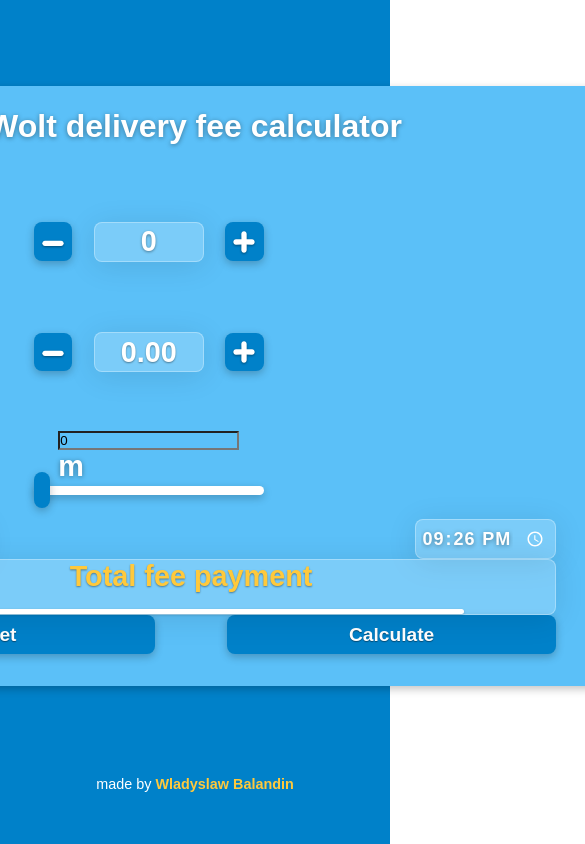
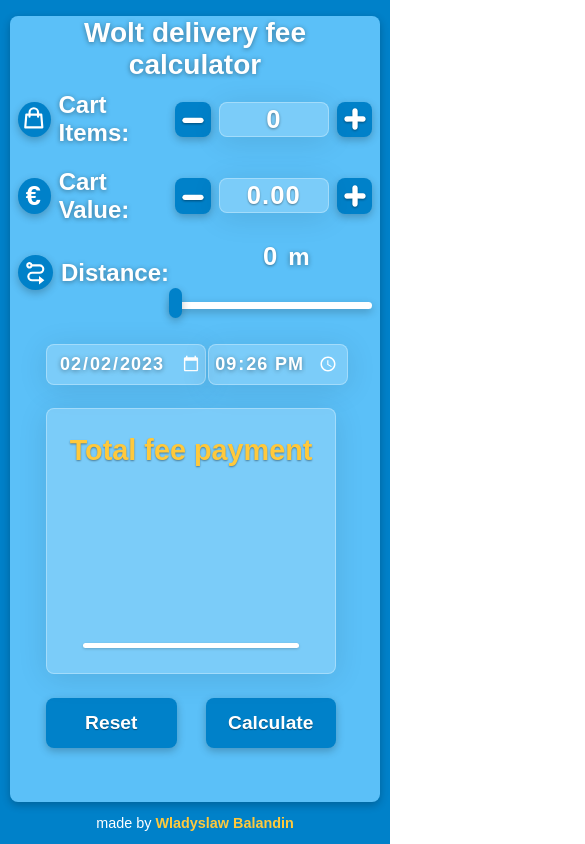
Before and after one commit to Double-w-B/WOLT_assignment-REACT-TS, a React (Create React App) app: page / in a window 390 px wide. Shown: the top 844 px of the page, 585 px wide, since content can reach past the window. Built offline with nearby package versions, Linux system fonts and the light colour scheme; a web font is replaced by a local one.

Commit message:
added media queries to make the project responsive

```diff
--- a/public/index.html
+++ b/public/index.html
@@ -24,7 +24,7 @@
       work correctly both with client-side routing and a non-root public URL.
       Learn how to configure a non-root public URL by running `npm run build`.
     -->
-    <title>React App</title>
+    <title>Wolt Delivery Fee Calculator</title>
   </head>
   <body>
     <noscript>You need to enable JavaScript to run this app.</noscript>
--- a/src/App.style.tsx
+++ b/src/App.style.tsx
@@ -3,17 +3,39 @@
 export const Title = styled.h1`
   grid-column: 1/-1;
   grid-row: 1/2;
-  display: flex;
-  align-items: center;
+  display: grid;
+  place-items: center;
+  text-align: center;
+  padding: 0 0.5rem;
   font-weight: 700;
   color: var(--white-clr);
-  display: grid;
-  place-items: center;
   text-shadow: 0px 1px 5px rgba(0, 0, 0, 0.4);
+
+  @media screen and (max-width: 650px) {
+    font-size: 28px;
+  }
 `;
 
 export const ValuesSection = styled.section`
   grid-column: 1/8;
   grid-row: 2/3;
   padding: 0 0.5rem 0 1rem;
+
+  @media screen and (max-width: 900px) {
+    padding: 0 1rem 0 0.5rem;
+  }
+
+  @media screen and (max-width: 768px) {
+    grid-column: 1/-1;
+    grid-row: 2/3;
+    padding: 0 2rem;
+  }
+
+  @media screen and (max-width: 650px) {
+    padding: 0 1rem 0 0.5rem;
+  }
+
+  @media screen and (max-width: 550px) {
+    padding: 0 0.5rem 0 0;
+  }
 `;
--- a/src/components/CartItems/CartItems.style.tsx
+++ b/src/components/CartItems/CartItems.style.tsx
@@ -5,7 +5,7 @@
   height: calc(100% / 3);
   display: flex;
   flex-direction: column;
-  justify-content: center;
+  padding-top: 2rem;
 
   p {
     order: 1;
@@ -13,12 +13,14 @@
     font-weight: bold;
     display: flex;
     align-items: center;
+    margin-bottom: 1.5rem;
     color: var(--white-clr);
     text-shadow: 0px 1px 5px rgba(0, 0, 0, 0.4);
 
     span {
       width: 2.5rem;
       height: 2.5rem;
+      font-size: 1.8rem;
       display: grid;
       place-items: center;
       margin: 0 0.5rem;
@@ -51,15 +53,13 @@
 
     input {
       width: 110px;
-      height: 2.5rem;
+      height: 40px;
       font-size: 1.8rem;
       font-weight: bold;
       text-align: center;
       border-radius: 0.5rem;
-
       outline: none;
       color: var(--white-clr);
-
       background-color: rgba(255, 255, 255, 0.2);
       box-shadow: 0 4px 30px rgba(0, 0, 0, 0.1);
       backdrop-filter: blur(0.3px);
@@ -92,7 +92,63 @@
         font-size: 2rem;
         cursor: pointer;
         color: var(--white-clr);
-        filter: drop-shadow(0px 1px 1px rgba(0, 0, 0, 0.4))
+        filter: drop-shadow(0px 1px 1px rgba(0, 0, 0, 0.4));
+      }
+    }
+  }
+
+  @media screen and (max-width: 900px) {
+    p {
+      margin-bottom: 1rem;
+    }
+    .value {
+      margin-bottom: 1rem;
+    }
+  }
+
+  @media screen and (max-width: 768px) {
+    flex-direction: row;
+    align-items: center;
+    justify-content: space-between;
+    padding-top: 0;
+
+    p {
+      margin-bottom: 0;
+    }
+    .value {
+      margin-bottom: 0;
+      align-self: unset;
+    }
+  }
+
+  @media screen and (max-width: 650px) {
+    p {
+      font-size: 1.6rem;
+    }
+    .value input {
+      font-size: 1.6rem;
+      letter-spacing: 1px;
+    }
+  }
+
+  @media screen and (max-width: 550px) {
+    p {
+      font-size: 1.5rem;
+
+      span {
+        width: 2.2rem;
+        height: 2.2rem;
+        font-size: 1.6rem;
+      }
+    }
+    .value {
+      width: 210px;
+
+      input {
+        height: 35px;
+      }
+      button {
+        padding: 0.1rem;
       }
     }
   }
--- a/src/components/CartValue/CartValue.style.tsx
+++ b/src/components/CartValue/CartValue.style.tsx
@@ -5,7 +5,7 @@
   height: calc(100% / 3);
   display: flex;
   flex-direction: column;
-  justify-content: center;
+  padding-top: 2rem;
 
   p {
     order: 1;
@@ -13,6 +13,7 @@
     font-weight: bold;
     display: flex;
     align-items: center;
+    margin-bottom: 1.5rem;
     color: var(--white-clr);
     text-shadow: 0px 1px 5px rgba(0, 0, 0, 0.4);
 
@@ -51,14 +52,13 @@
 
     input {
       width: 110px;
-      height: 2.5rem;
+      height: 40px;
       font-size: 1.8rem;
       font-weight: bold;
       text-align: center;
       border-radius: 0.5rem;
       outline: none;
       color: var(--white-clr);
-
       background-color: rgba(255, 255, 255, 0.2);
       box-shadow: 0 4px 30px rgba(0, 0, 0, 0.1);
       backdrop-filter: blur(0.3px);
@@ -92,8 +92,63 @@
         font-size: 2rem;
         cursor: pointer;
         color: var(--white-clr);
-        filter: drop-shadow(0px 1px 1px rgba(0, 0, 0, 0.4))
+        filter: drop-shadow(0px 1px 1px rgba(0, 0, 0, 0.4));
+      }
+    }
+  }
 
+  @media screen and (max-width: 900px) {
+    p {
+      margin-bottom: 1rem;
+    }
+    .value {
+      margin-bottom: 1rem;
+    }
+  }
+
+  @media screen and (max-width: 768px) {
+    flex-direction: row;
+    align-items: center;
+    justify-content: space-between;
+    padding-top: 0;
+
+    p {
+      margin-bottom: 0;
+    }
+    .value {
+      margin-bottom: 0;
+      align-self: unset;
+    }
+  }
+
+  @media screen and (max-width: 650px) {
+    p {
+      font-size: 1.6rem;
+    }
+    .value input {
+      font-size: 1.6rem;
+      letter-spacing: 1px;
+    }
+  }
+
+  @media screen and (max-width: 550px) {
+    p {
+      font-size: 1.5rem;
+
+      span {
+        width: 2.2rem;
+        height: 2.2rem;
+        font-size: 1.7rem;
+      }
+    }
+    .value {
+      width: 210px;
+      input {
+        height: 35px;
+      }
+
+      button {
+        padding: 0.1rem;
       }
     }
   }
--- a/src/components/CartValue/CartValue.tsx
+++ b/src/components/CartValue/CartValue.tsx
@@ -75,7 +75,6 @@
           type="string"
           value={Number(cartValue).toFixed(2)}
           onChange={handleInputChange}
-          onDoubleClick={(e: any) => e.target.select()}
         />
         <button
           onClick={handlePlusButton}
--- a/src/components/DeliveryDistance/DeliveryDistance.style.tsx
+++ b/src/components/DeliveryDistance/DeliveryDistance.style.tsx
@@ -5,7 +5,7 @@
   height: calc(100% / 3);
   display: flex;
   flex-direction: column;
-  justify-content: center;
+  padding-top: 2rem;
 
   p {
     order: 1;
@@ -19,6 +19,7 @@
     span {
       width: 2.5rem;
       height: 2.5rem;
+      font-size: 1.8rem;
       display: grid;
       place-items: center;
       margin: 0 0.5rem;
@@ -37,7 +38,7 @@
   .value {
     order: 2;
     width: 230px;
-    height: 4rem;
+    height: 4.5rem;
     align-self: end;
     display: flex;
     flex-direction: column;
@@ -50,7 +51,61 @@
       }
     }
 
-    input {
+    div {
+      position: relative;
+
+      input[type="text"] {
+        width: 110px;
+        height: 40px;
+        font-size: 1.8rem;
+        font-weight: bold;
+        text-align: center;
+        border-radius: 0.5rem;
+        outline: none;
+        color: var(--white-clr);
+        text-shadow: 0px 1px 3px rgba(0, 0, 0, 0.4);
+        font-family: inherit;
+        transition: 0.2s linear;
+        background-color: ${(props) =>
+          props.isValue ? "rgba(255, 255, 255, 0.2)" : "transparent"};
+        box-shadow: ${(props) =>
+          props.isValue ? "0 4px 30px rgba(0, 0, 0, 0.1)" : "none"};
+        backdrop-filter: ${(props) => (props.isValue ? "blur(0.3px)" : "none")};
+        -webkit-backdrop-filter: ${(props) =>
+          props.isValue ? "blur(0.3px)" : "none"};
+        border: ${(props) =>
+          props.isValue ? "1px solid rgba(255, 255, 255, 0.3)" : "none"};
+
+        &:hover,
+        &:focus {
+          background-color: rgba(255, 255, 255, 0.2);
+          box-shadow: 0 4px 30px rgba(0, 0, 0, 0.1);
+          backdrop-filter: blur(0.3px);
+          -webkit-backdrop-filter: blur(0.3px);
+          border: 1px solid rgba(255, 255, 255, 0.3);
+
+          & ~ p {
+            right: -2rem;
+          }
+        }
+        &:focus {
+          & ~ p {
+            right: -2rem;
+          }
+        }
+      }
+      p {
+        position: absolute;
+        top: 50%;
+        right: ${(props) => (props.isValue ? "-2rem" : "1rem")};
+        transform: translateY(-50%);
+        transition: 0.2s linear;
+        padding-bottom: 2px;
+        pointer-events: none;
+      }
+    }
+
+    input[type="range"] {
       width: 100%;
       -webkit-appearance: none;
       background-color: transparent;
@@ -112,12 +167,10 @@
 
       &::-ms-thumb {
         box-shadow: rgba(0, 0, 0, 0.24) 0px 3px 8px;
-
         height: 36px;
         width: 16px;
         border-radius: 0.5rem;
         background-color: var(--primary-blue-clr);
-
         cursor: pointer;
       }
 
@@ -149,12 +202,86 @@
         border-radius: 0.5rem;
       }
     }
+  }
+  @media screen and (max-width: 900px) {
+    p {
+      margin-bottom: 0.5rem;
+    }
+    .value {
+      margin-bottom: 1rem;
+    }
+  }
 
-    label {
-      font-size: 1.8rem;
-      font-weight: bold;
-      color: var(--white-clr);
-      text-shadow: 0px 1px 2px rgba(0, 0, 0, 0.4);
+  @media screen and (max-width: 768px) {
+    flex-direction: row;
+    align-items: center;
+    justify-content: space-between;
+    padding-top: 0;
+
+    p {
+      margin-bottom: 0;
+    }
+    .value {
+      margin-bottom: 0;
+      align-self: unset;
+    }
+  }
+
+  @media screen and (max-width: 650px) {
+    p {
+      font-size: 1.6rem;
+    }
+    .value div input[type="text"] {
+      font-size: 1.6rem;
+      letter-spacing: 1px;
+    }
+  }
+
+  @media screen and (max-width: 550px) {
+    p {
+      font-size: 1.5rem;
+
+      span {
+        width: 2.2rem;
+        height: 2.2rem;
+        font-size: 1.6rem;
+      }
+    }
+    .value {
+      width: 210px;
+      div {
+        input {
+          height: 35px;
+        }
+        p {
+          padding-bottom: 0px;
+        }
+      }
+
+      input[type="range"] {
+        &::-webkit-slider-thumb {
+          height: 30px;
+          width: 13px;
+        }
+        &::-moz-range-thumb {
+          height: 30px;
+          width: 13px;
+        }
+        &::-ms-thumb {
+          height: 30px;
+          width: 13px;
+        }
+
+        &::-ms-track {
+          height: 7px;
+        }
+        &::-webkit-slider-runnable-track {
+          height: 7px;
+        }
+        &::-moz-range-track {
+          height: 7px;
+        }
+      }
     }
   }
 `;
--- a/src/style/App.css
+++ b/src/style/App.css
@@ -5,7 +5,6 @@
   --secondary-blue-clr: #5bc0f8;
   --yellow-clr: #ffc93c;
   --white-clr: #fff;
-  --red-clr: #f73131;
 }
 
 html {
@@ -27,7 +26,7 @@
   display: flex;
   flex-direction: column;
   align-items: center;
-  justify-content: space-around;
+  justify-content: space-between;
   background-color: var(--primary-blue-clr);
 }
 
@@ -46,4 +45,25 @@
   border-radius: 0.5rem;
   background-color: var(--secondary-blue-clr);
   box-shadow: rgba(0, 0, 0, 0.24) 0px 3px 8px;
+  transition: 0.3s linear;
 }
+
+@media screen and (max-width: 1000px) {
+  main {
+    width: 90%;
+  }
+}
+
+@media screen and (max-width: 768px) {
+  main {
+    height: calc(95vh - 1rem);
+    margin-top: 1rem;
+    grid-template-rows: 65px 230px 1fr;
+  }
+}
+
+@media screen and (max-width: 650px) {
+  main {
+    width: 95%;
+  }
+}
```
